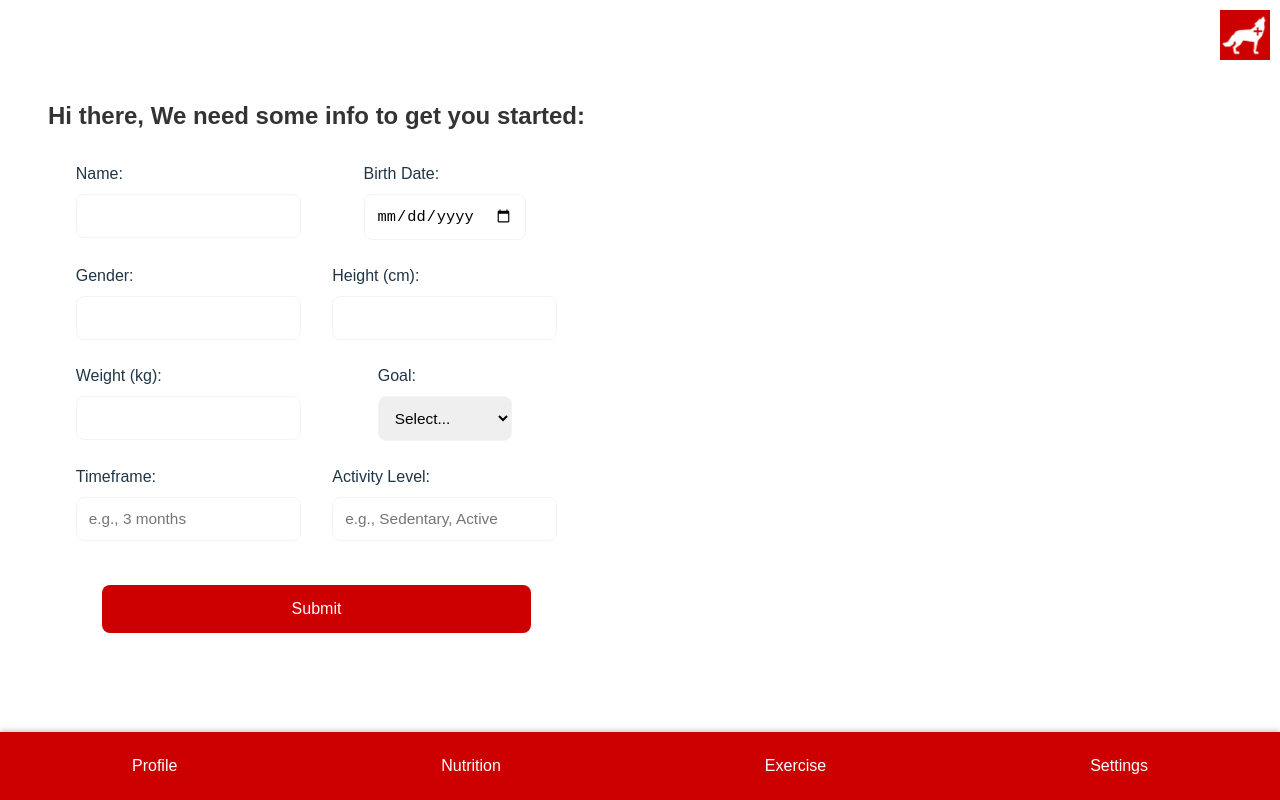
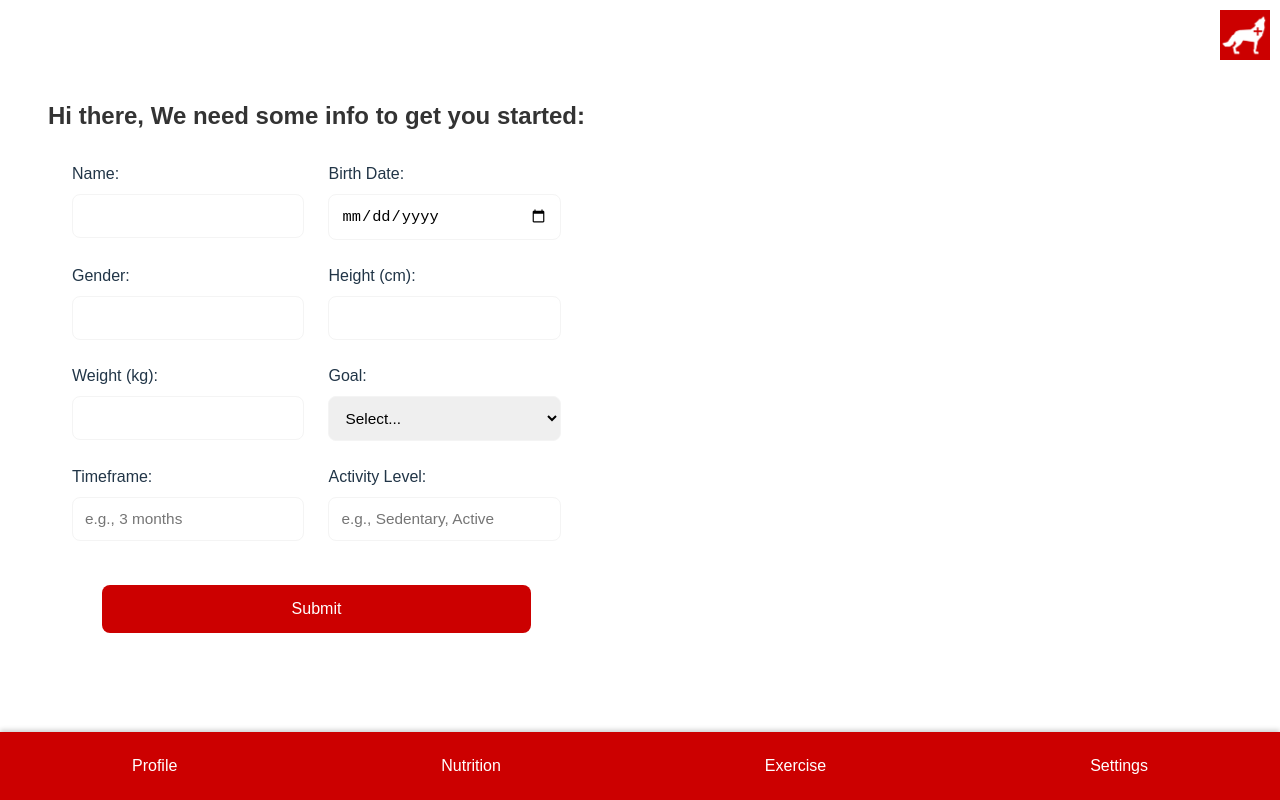
Before and after one commit to DavidMond9/NCSUHealth, a React (Vite) app in the folder root/frontend/@latest/: page /Home in a window 1280 px wide. Built offline with nearby package versions, Linux system fonts and the light colour scheme.

Commit message:
Profile edit

```diff
--- a/root/frontend/@latest/src/pages/styles/Profile.css
+++ b/root/frontend/@latest/src/pages/styles/Profile.css
@@ -6,6 +6,8 @@
     display: flex;
     flex-direction: column;
     align-items: center;
+    width: 100%;
+    box-sizing: border-box;
 }
 
 .profile-page h1 {
@@ -107,7 +109,7 @@
     max-width: 600px;
     margin: 0 auto;
     width: 100%;
-    justify-items: center;
+    box-sizing: border-box;
     padding: 0 clamp(1rem, 2vw, 1.5rem);
 }
 
```
